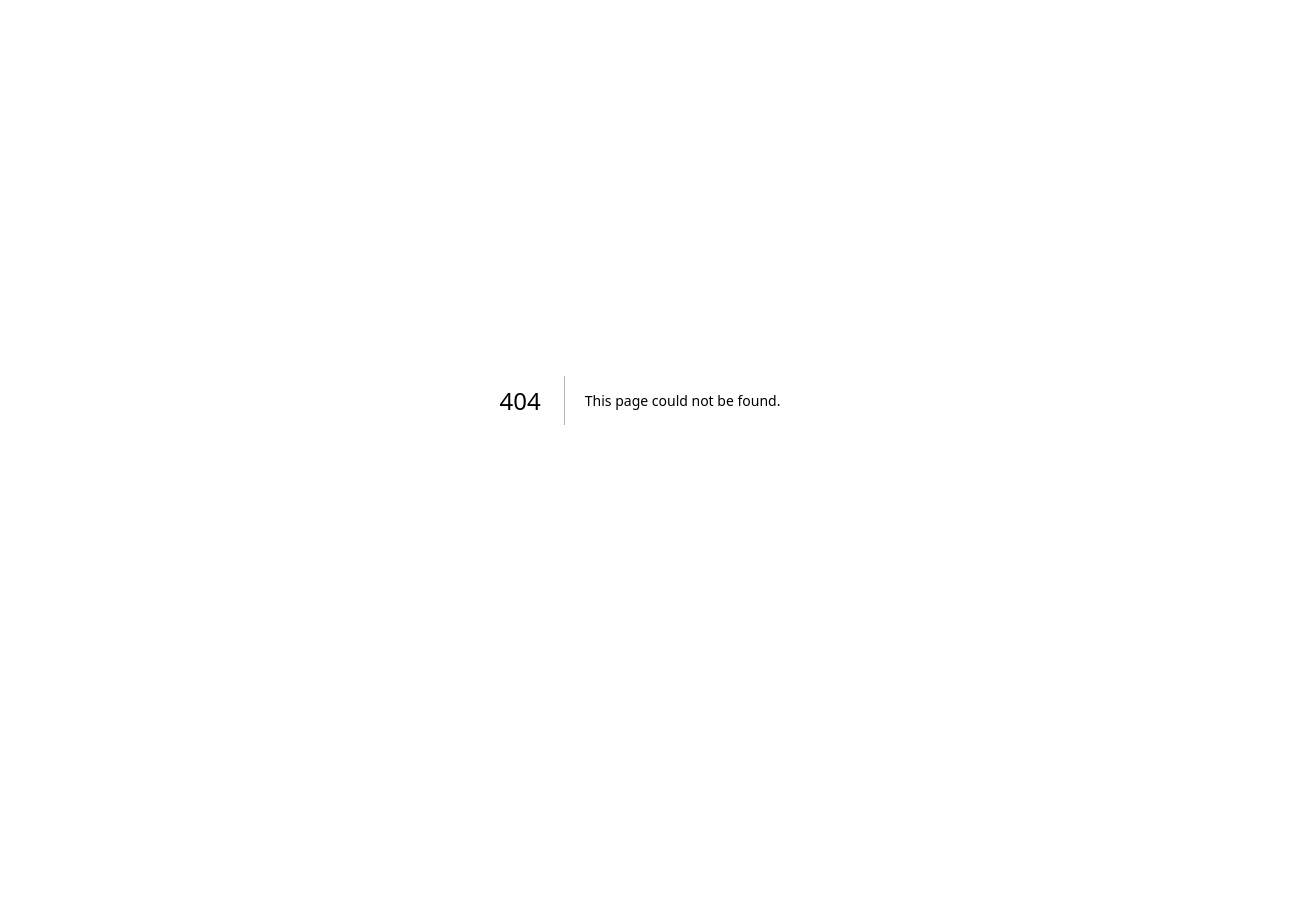
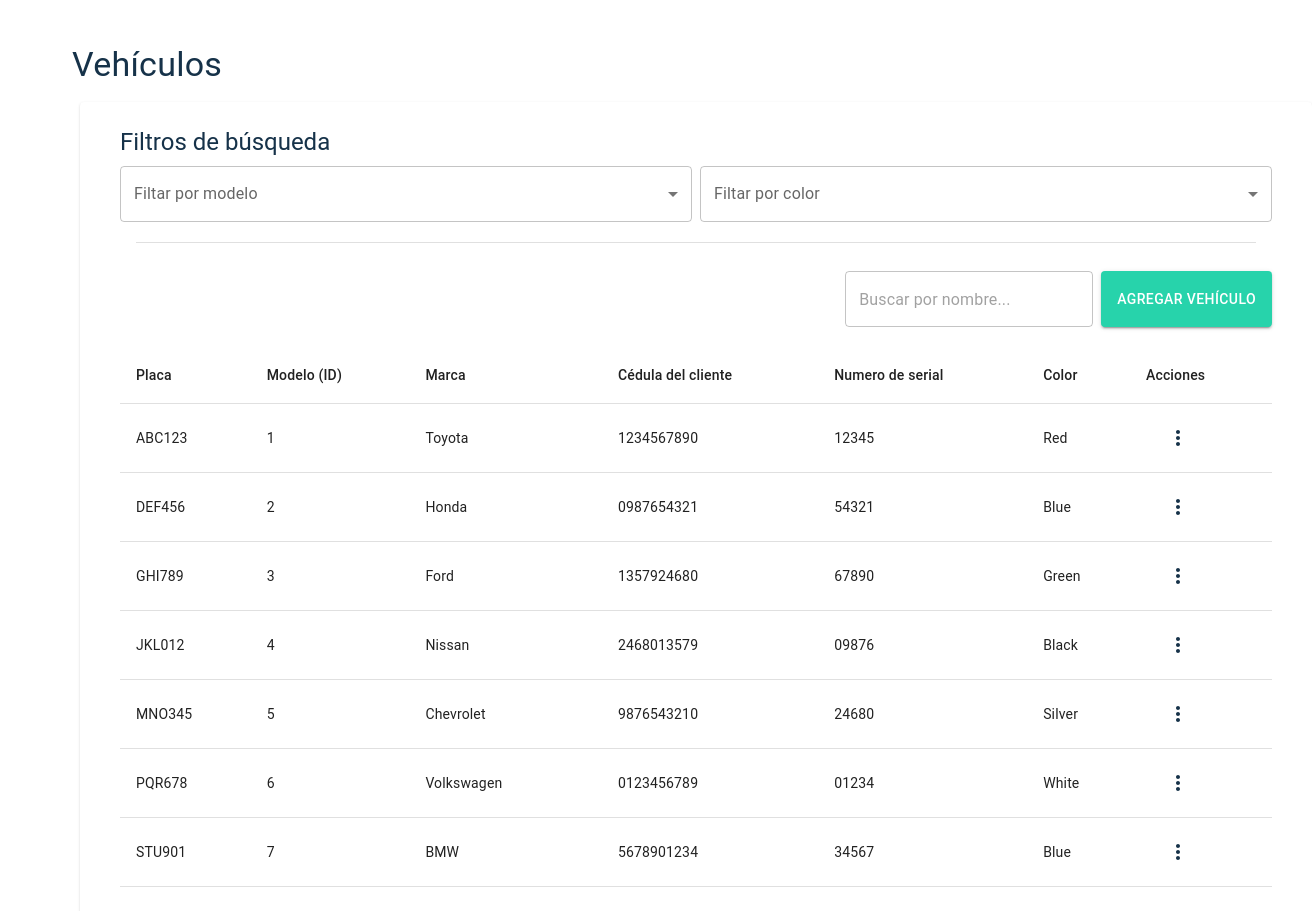
Before and after one commit to Paulaforero/ty-frontend-admin, a Next.js app: page /vehicles in a window 1280 px wide. Before the commit this address had no page. Shown: the top 911 px of the page, 1312 px wide, since content can reach past the window. Before the commit the page ends 800 px from the top, so only its background shows below. Built offline with nearby package versions, Linux system fonts and the light colour scheme.

Commit message:
feature: added vehicles page

```diff
--- /dev/null
+++ b/app/(private)/vehicles/page.jsx
@@ -0,0 +1,48 @@
+'use client'
+
+import DataPageView from '@/components/data-page-view'
+import { vehicles } from '@/mock/vehicles'
+
+export default function VehiclesPage() {
+  const columns = {
+        plate: 'Placa',
+        model_id: 'Modelo (ID)',
+        brand: 'Marca',
+        owner_national_id: 'Cédula del cliente',
+        serial_no: 'Numero de serial',
+        color: 'Color',
+  }
+
+  const filters = [
+    {
+      label: 'Filtar por modelo',
+      options: [
+        { label: 'uno', value: 1 },
+        { label: 'dos', value: 2 },
+        { label: 'tres', value: 3 },
+        { label: 'cuatro', value: 4 },
+        { label: 'cinco', value: 5 },
+      ],
+    },
+    {
+        label: 'Filtar por color',
+        options: [
+          { label: 'uno', value: 1 },
+          { label: 'dos', value: 2 },
+          { label: 'tres', value: 3 },
+          { label: 'cuatro', value: 4 },
+          { label: 'cinco', value: 5 },
+        ],
+      }
+  ]
+
+  return (
+    <DataPageView
+      title="Vehículos"
+      createButtonLabel="Agregar vehículo"
+      columns={columns}
+      rows={vehicles}
+      filters={filters}
+    />
+  )
+}
--- /dev/null
+++ b/mock/vehicles.js
@@ -0,0 +1,98 @@
+export const vehicles = [
+    {
+      plate: 'ABC123',
+      brand: 'Toyota',
+      model_id: 1,
+      serial_no: '12345',
+      engine_serial_no: '6789',
+      color: 'Red',
+      purchase_date: '2020-01-01',
+      additional_info: 'Some additional information about the vehicle',
+      maintenance_summary: 'Summary of the vehicle maintenance',
+      owner_national_id: '1234567890'
+    },
+    {
+      plate: 'DEF456',
+      brand: 'Honda',
+      model_id: 2,
+      serial_no: '54321',
+      engine_serial_no: '9876',
+      color: 'Blue',
+      purchase_date: '2019-06-15',
+      additional_info: 'Some additional information about the vehicle',
+      maintenance_summary: 'Summary of the vehicle maintenance',
+      owner_national_id: '0987654321'
+    },
+    {
+      plate: 'GHI789',
+      brand: 'Ford',
+      model_id: 3,
+      serial_no: '67890',
+      engine_serial_no: '5432',
+      color: 'Green',
+      purchase_date: '2021-03-10',
+      additional_info: 'Some additional information about the vehicle',
+      maintenance_summary: 'Summary of the vehicle maintenance',
+      owner_national_id: '1357924680'
+    },
+    {
+        plate: 'JKL012',
+        brand: 'Nissan',
+        model_id: 4,
+        serial_no: '09876',
+        engine_serial_no: '4321',
+        color: 'Black',
+        purchase_date: '2022-01-05',
+        additional_info: 'Some additional information about the vehicle',
+        maintenance_summary: 'Summary of the vehicle maintenance',
+        owner_national_id: '2468013579'
+      },
+      {
+        plate: 'MNO345',
+        brand: 'Chevrolet',
+        model_id: 5,
+        serial_no: '24680',
+        engine_serial_no: '1357',
+        color: 'Silver',
+        purchase_date: '2021-02-22',
+        additional_info: 'Some additional information about the vehicle',
+        maintenance_summary: 'Summary of the vehicle maintenance',
+        owner_national_id: '9876543210'
+      },
+      {
+        plate: 'PQR678',
+        brand: 'Volkswagen',
+        model_id: 6,
+        serial_no: '01234',
+        engine_serial_no: '5678',
+        color: 'White',
+        purchase_date: '2022-06-30',
+        additional_info: 'Some additional information about the vehicle',
+        maintenance_summary: 'Summary of the vehicle maintenance',
+        owner_national_id: '0123456789'
+      },
+      {
+        plate: 'STU901',
+        brand: 'BMW',
+        model_id: 7,
+        serial_no: '34567',
+        engine_serial_no: '8901',
+        color: 'Blue',
+        purchase_date: '2020-11-11',
+        additional_info: 'Some additional information about the vehicle',
+        maintenance_summary: 'Summary of the vehicle maintenance',
+        owner_national_id: '5678901234'
+      },
+      {
+        plate: 'VWX234',
+        brand: 'Mercedes-Benz',
+        model_id: 8,
+        serial_no: '67890',
+        engine_serial_no: '1234',
+        color: 'Gray',
+        purchase_date: '2019-07-01',
+        additional_info: 'Some additional information about the vehicle',
+        maintenance_summary: 'Summary of the vehicle maintenance',
+        owner_national_id: '4321098765'
+      }
+  ]
```
Also changed, not shown: app/(private)/vehicles/[id]/edit/page.jsx (added), app/(private)/vehicles/[id]/page.jsx (added), app/(private)/vehicles/create/page.jsx (added).
